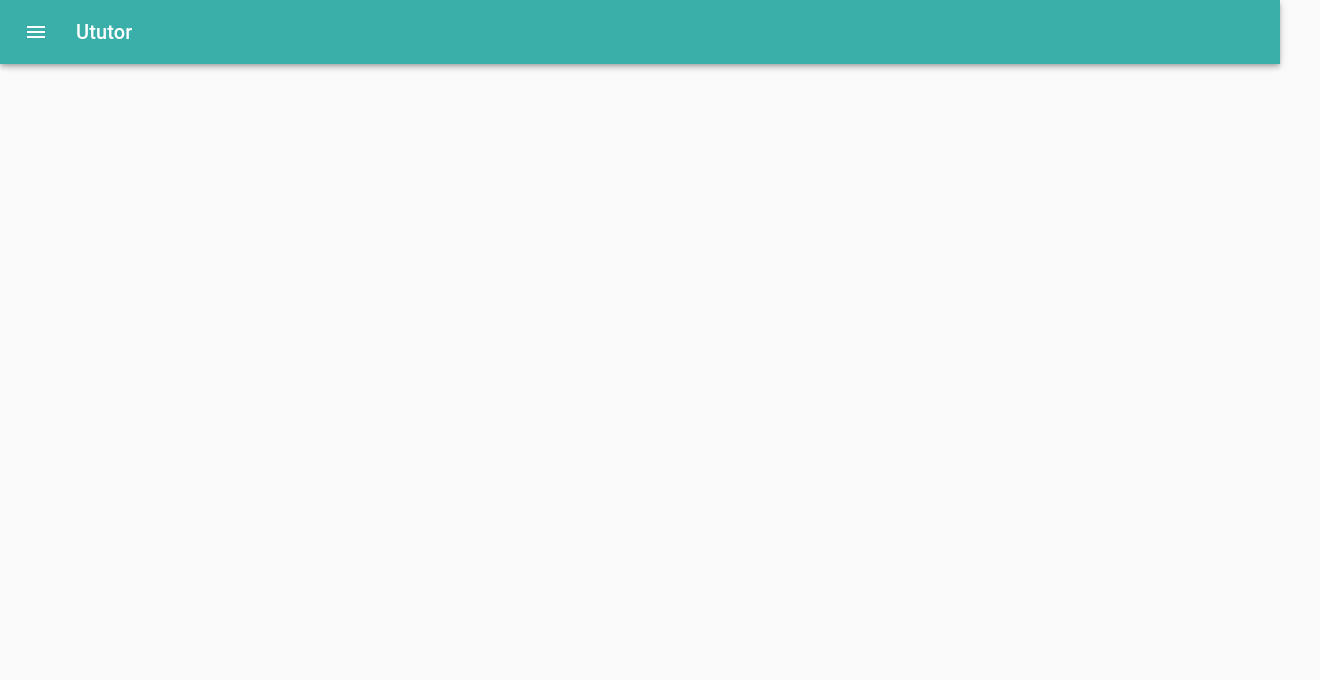
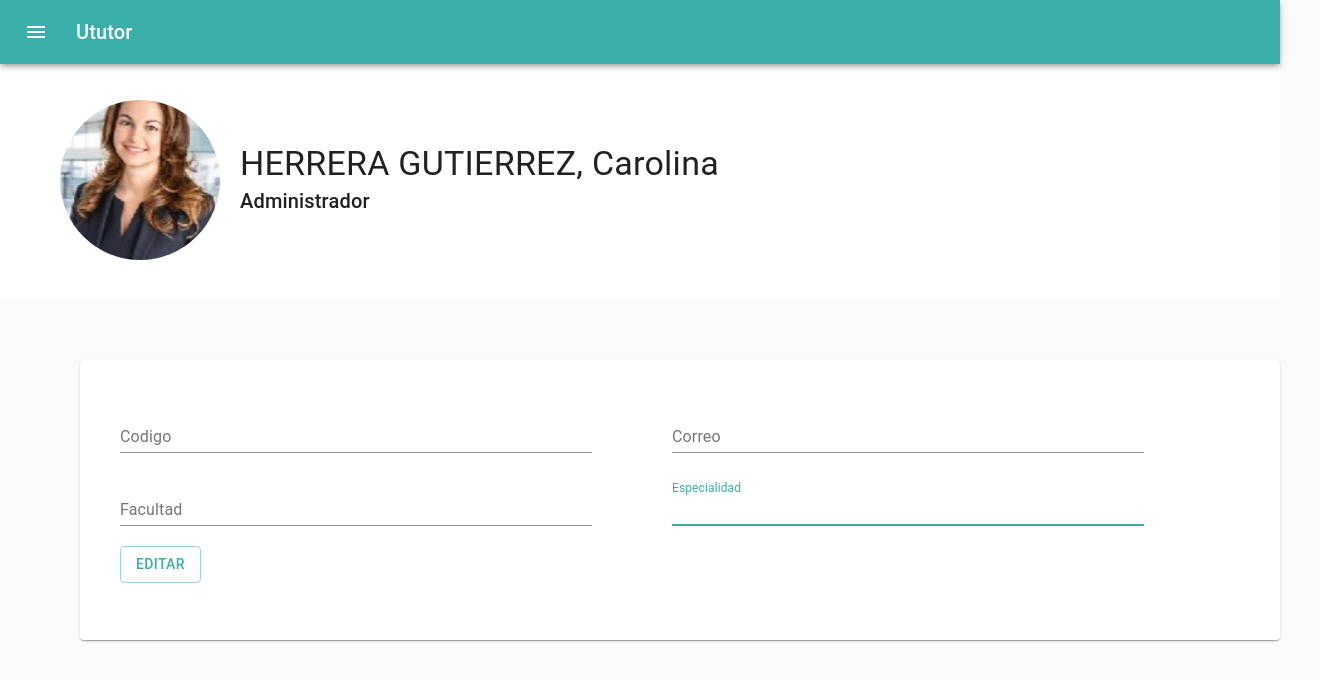
Before and after one commit to Dlumior/S3-test, a React (Create React App) app: page /administrador in a window 1280 px wide. Shown: the top 680 px of the page, 1320 px wide, since content can reach past the window. Built offline with nearby package versions, Linux system fonts and the light colour scheme.

Commit message:
CositasAdminyCoord
newProxy+cabeceraCompartida+linkeoDirectoAPerfil+fotos+validacionesCoordinador

```diff
--- a/package.json
+++ b/package.json
@@ -37,5 +37,5 @@
       "last 1 safari version"
     ]
   },
-  "proxy": "http://3.95.30.72:5000"
+  "proxy": "http://3.87.69.212:5000"
 }
--- a/src/App.js
+++ b/src/App.js
@@ -2,6 +2,7 @@ import React from "react";
 import { BrowserRouter as Router, Route } from "react-router-dom";
 import { Provider } from "react-redux";
 import { ThemeProvider } from "@material-ui/core";
+//import { Redirect } from "react-router-dom";
 
 import theme from "./theme.js";
 import store from "./redux/store.js";
@@ -9,8 +10,8 @@ import store from "./redux/store.js";
 import Home from "./pages/Home/Home.js";
 import Administrador from "./pages/Administrador/Administrador.js";
 import Coordinador from "./pages/Coordinador/Coordinador.js";
-import RegistrarAlumno from "./pages/Coordinador/RegistrarAlumno.js";
 
+//import RegistrarAlumno from "./pages/Coordinador/RegistrarAlumno.js";
 // import regTutor from "./pages/Coordinador/RegistrarTutor.js";
 // import regAlumno from "./pages/Coordinador/RegistrarAlumno.js";
 
@@ -24,8 +25,8 @@ function App() {
             <Route path="/administrador" component={Administrador} />
             <Route path="/coordinador" component={Coordinador} />
             {/* <Route exact path="/ListarCoordinador" component={Coordinador} />
-            <Route exact path="/RegistrarTutor" component={regTutor} />*/}
-            <Route exact path="/RegistrarAlumno" component={RegistrarAlumno} />
+            <Route exact path="/RegistrarTutor" component={regTutor} />
+            <Route exact path="/RegistrarAlumno" component={RegistrarAlumno} /> */}
           </div>
         </Router>
       </ThemeProvider>
--- a/src/components/Administrador/BarraNavegacion.js
+++ b/src/components/Administrador/BarraNavegacion.js
@@ -19,7 +19,7 @@ import InboxIcon from "@material-ui/icons/MoveToInbox";
 import MailIcon from "@material-ui/icons/Mail";
 import { Link as LinkRouter } from "react-router-dom";
 
-const drawerWidth = 240;
+const drawerWidth = 250;
 
 const useStyles = makeStyles((theme) => ({
   root: {
--- a/src/components/Coordinador/BarraNavegacion.js
+++ b/src/components/Coordinador/BarraNavegacion.js
@@ -24,7 +24,7 @@ import SupervisorAccountRoundedIcon from '@material-ui/icons/SupervisorAccountRo
 import AssessmentRoundedIcon from '@material-ui/icons/AssessmentRounded';
 import { Link as LinkRouter } from "react-router-dom";
 
-const drawerWidth = 240;
+const drawerWidth = 250;
 
 const useStyles = makeStyles((theme) => ({
   root: {
@@ -155,7 +155,7 @@ const BarraNavegacion = (props) => {
               key={text}
               component={LinkRouter}
               //to={"/coordinador/" + text.toLowerCase()}
-              to={"/coordinador/" + text.split(' ').join('')}
+              to={"/coordinador/" + text.split(' ').join('').toLowerCase()}
             >
               <ListItemIcon>
                 {index === 0 ? <AccountCircleRoundedIcon /> :
--- a/src/components/Coordinador/FormularioRegistrarAlumno.js
+++ b/src/components/Coordinador/FormularioRegistrarAlumno.js
@@ -71,7 +71,7 @@ class FormularioRegistrarAlumno extends Component {
         codigo: {
           lim: 12,
           mssgOk: "",
-          mssgError: "Codigo deben ser maximo de 12 caracteres",
+          mssgError: "Codigo debe ser maximo de 12 caracteres",
         },
         nombres: {
           lim: 100,
@@ -81,27 +81,27 @@ class FormularioRegistrarAlumno extends Component {
         apellidos: {
           lim: 100,
           mssgOk: "",
-          mssgError: "Nombres deben ser maximo de 100 caracteres",
+          mssgError: "Apellidos deben ser maximo de 100 caracteres",
         },
         correo: {
-          lim: 5,
+          lim: 100,
           regex: "/[@]/g",
           mssgOk: "",
-          mssgError: "Nombres deben ser maximo de 45 caracteres",
+          mssgError: "Correo debe ser maximo de 100 caracteres",
         },
         programa: {
           mssgOk: "",
-          mssgError: "Debes seleccionar el programa del alumno",
+          mssgError: "Debe seleccionar el programa del alumno",
         },
         telefono: {
           lim: 45,
           mssgOk: "",
-          mssgError: "Nombres deben ser maximo de 45 caracteres",
+          mssgError: "Telefono debe ser maximo de 45 caracteres",
         },
         direccion: {
           lim: 100,
           mssgOk: "",
-          mssgError: "Nombres deben ser maximo de 100 caracteres",
+          mssgError: "Direccion debe ser maximo de 100 caracteres",
         },
       },
     };
@@ -248,7 +248,7 @@ class FormularioRegistrarAlumno extends Component {
                   <TextField
                     name="telefono"
                     fullWidth
-                    label="Telefono"
+                    label="Teléfono"
                     onChange={this.handleOnChange}
                   />
                   <FormHelperText error>
@@ -259,7 +259,7 @@ class FormularioRegistrarAlumno extends Component {
                   <TextField
                     name="direccion"
                     fullWidth
-                    label="Direccion"
+                    label="Dirección"
                     onChange={this.handleOnChange}
                   />
                   <FormHelperText error>
@@ -270,7 +270,7 @@ class FormularioRegistrarAlumno extends Component {
                   <TextField
                     name="codigo"
                     fullWidth
-                    label="Codigo"
+                    label="Código"
                     onChange={this.handleOnChange}
                   />
                   <FormHelperText error>
--- /dev/null
+++ b/src/components/Shared/CabeceraShared.js
@@ -0,0 +1,56 @@
+import React from "react";
+import {
+  Grid,
+  Typography,
+  Avatar,
+  makeStyles,
+  Container,
+} from "@material-ui/core";
+
+const useStyles = makeStyles((theme) => ({
+  small: {
+    width: theme.spacing(3),
+    height: theme.spacing(3),
+  },
+  large: {
+    width: theme.spacing(20),
+    height: theme.spacing(20),
+  },
+  customContainer: {
+    padding: theme.spacing(5),
+    backgroundColor: "#ffffff",
+  },
+}));
+
+const CabeceraShared = (props) => {
+  const classes = useStyles();
+
+  return (
+    <div>
+      <Container maxWidth="xl" className={classes.customContainer}>
+        <Grid container>
+          <Grid item xs={2} container justify="center" alignItems="center">
+            <Avatar
+              alt="Imagen"
+              src={props.imagen}
+              className={classes.large}
+            />
+          </Grid>
+          <Grid
+            item
+            xs={10}
+            container
+            direction="column"
+            alignItems="flex-start"
+            justify="center"
+          >
+            <Typography variant="h4">{props.nombre}</Typography>
+            <Typography variant="h6">{props.titulo}</Typography>
+          </Grid>
+        </Grid>
+      </Container>
+    </div>
+  );
+};
+
+export default CabeceraShared;
--- a/src/pages/Administrador/Administrador.js
+++ b/src/pages/Administrador/Administrador.js
@@ -9,6 +9,8 @@ import Coordinador from "../Administrador/Coordinador";
 const Administrador = () => {
   return (
     <div>
+      <br></br> <br></br> <br></br>
+      <Route  exact path={"/administrador/"} component={Perfil} />
       <BarraNavegacion>
         <Route exact path={"/administrador/perfil"} component={Perfil} />
         <Route
--- a/src/pages/Administrador/Perfil.js
+++ b/src/pages/Administrador/Perfil.js
@@ -1,8 +1,11 @@
 import React from "react";
 
 import Datos from "../../components/Administrador/Datos";
-import Cabecera from "../../components/Administrador/Cabecera.js";
+//import Cabecera from "../../components/Administrador/Cabecera.js";
+import CabeceraShared from "../../components/Shared/CabeceraShared.js";
 import { Grid, makeStyles } from "@material-ui/core";
+
+import CarolinaH from "../../components/Administrador/carolinaHerrera.png";
 
 const useStyles = makeStyles((theme) => ({
   customContainer: {
@@ -15,7 +18,12 @@ const Perfil = () => {
 
   return (
     <div>
-      <Cabecera />
+      {/*<Cabecera />*/}
+      <CabeceraShared titulo="Administrador"
+                      nombre="HERRERA GUTIERREZ, Carolina"
+                      imagen ={CarolinaH}
+                      //imagen="https://pps.whatsapp.net/v/t61.24694-24/76633458_696724491134649_6543062526296892872_n.jpg?oe=5ECCD65C&oh=c0e140eec24c477fbfdc4ee4254c54c6" />
+      />
       <Grid
         container
         xs={12}
--- a/src/pages/Coordinador/Coordinador.js
+++ b/src/pages/Coordinador/Coordinador.js
@@ -12,6 +12,8 @@ import Perfil from "./Perfil.js";
 const Coordinador = () => {
   return (
     <div>
+      <br></br> <br></br> <br></br>
+      <Route  exact path={"/coordinador/"} component={Perfil} />
       <BarraNavegacion>
         {/*perfil...*/}
         <Route exact path={"/coordinador/perfil"} component={Perfil} />
--- a/src/pages/Coordinador/Perfil.js
+++ b/src/pages/Coordinador/Perfil.js
@@ -1,8 +1,11 @@
 import React from "react";
 
 import Datos from "../../components/Coordinador/Datos";
-import Cabecera from "../../components/Coordinador/Cabecera.js";
+//import Cabecera from "../../components/Coordinador/Cabecera.js";
+import CabeceraShared from "../../components/Shared/CabeceraShared.js";
 import { Grid, makeStyles } from "@material-ui/core";
+
+import LuisR from "../../components/Coordinador/luisRios.png";
 
 const useStyles = makeStyles((theme) => ({
   customContainer: {
@@ -14,7 +17,11 @@ const Perfil = () => {
   const classes = useStyles();
   return (
     <div>
-      <Cabecera titulo="Coordinador" nombre="Luis Rios Mendoza"/>
+      {/*<Cabecera titulo="Coordinador" nombre="RIOS ALEJOS, Luis Esteban"/> */}
+      <CabeceraShared titulo="Coordinador"
+                      nombre="RIOS ALEJOS, Luis Esteban"
+                      imagen={LuisR}
+      />
       <Grid
         container
         xs={12}
```
Also changed, not shown: src/components/Administrador/carolinaHerrera.png (added), src/components/Coordinador/luisRios.png (added).
